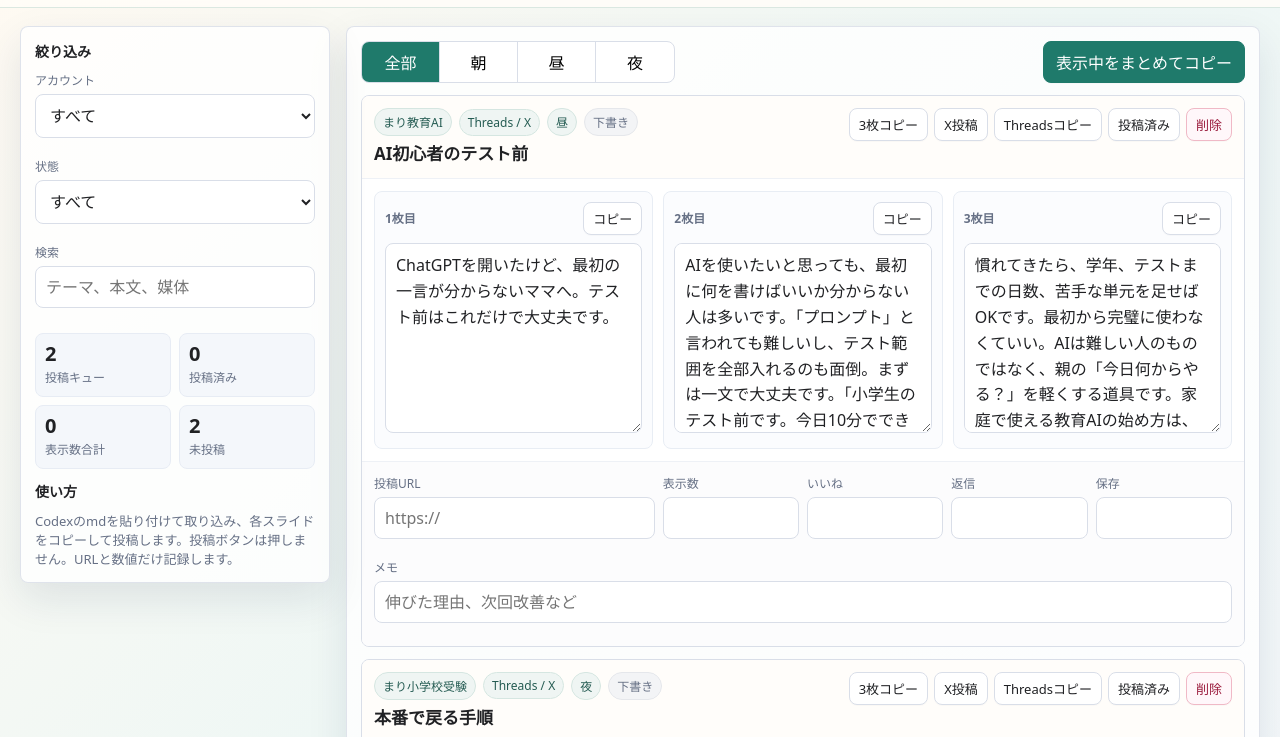
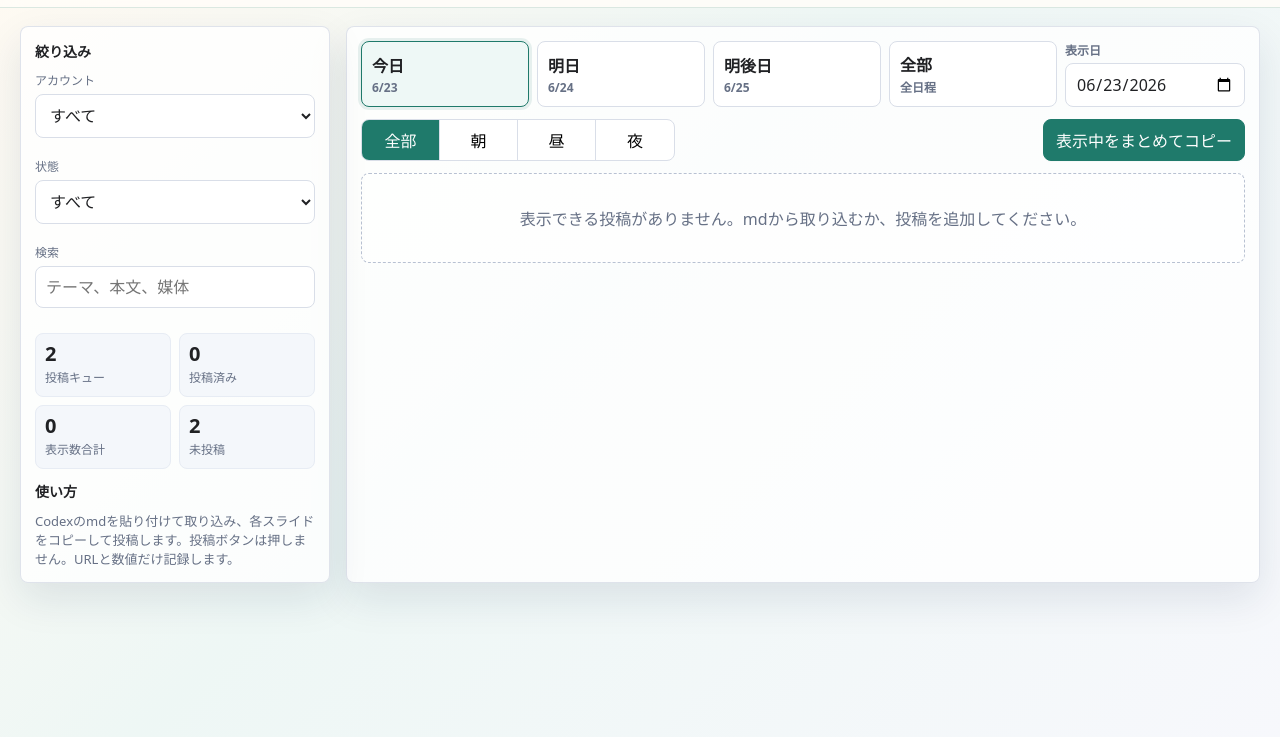
Before and after one commit to mari-mandgo/sns-automanager-lite, a plain HTML site: page index.html in a window 1280 px wide. Shown: the part 63-800 px from the top of the page. Drawn offline with Linux system fonts and the light colour scheme.

Commit message:
Add files via upload

```diff
--- a/index.html
+++ b/index.html
@@ -168,6 +168,51 @@
       gap: 12px;
       margin-bottom: 12px;
       flex-wrap: wrap;
+    }
+
+    .calendar-bar {
+      display: grid;
+      grid-template-columns: repeat(4, minmax(0, 1fr)) minmax(180px, .8fr);
+      gap: 8px;
+      margin-bottom: 12px;
+    }
+
+    .date-pill {
+      border: 1px solid var(--line);
+      background: #fff;
+      border-radius: 8px;
+      padding: 10px;
+      color: var(--ink);
+      font-weight: 800;
+      cursor: pointer;
+      text-align: left;
+    }
+
+    .date-pill span {
+      display: block;
+      color: var(--muted);
+      font-size: 12px;
+      font-weight: 700;
+      margin-top: 2px;
+    }
+
+    .date-pill.active {
+      border-color: var(--accent);
+      background: #eef8f6;
+      color: var(--accent-strong);
+      box-shadow: 0 0 0 3px rgba(31, 122, 107, .1);
+    }
+
+    .calendar-picker {
+      display: flex;
+      flex-direction: column;
+      gap: 4px;
+    }
+
+    .calendar-picker label {
+      color: var(--muted);
+      font-size: 12px;
+      font-weight: 700;
     }
 
     .tabs {
@@ -358,6 +403,8 @@
       .card-tools { justify-content: flex-start; }
       .tabs { width: 100%; }
       .tab { flex: 1; min-width: 0; }
+      .calendar-bar { grid-template-columns: repeat(2, minmax(0, 1fr)); }
+      .calendar-picker { grid-column: 1 / -1; }
     }
   </style>
 </head>
@@ -423,6 +470,16 @@
       </aside>
 
       <section class="workspace">
+        <div class="calendar-bar" aria-label="date navigation">
+          <button class="date-pill active" data-date-mode="today">今日<span id="labelToday"></span></button>
+          <button class="date-pill" data-date-mode="tomorrow">明日<span id="labelTomorrow"></span></button>
+          <button class="date-pill" data-date-mode="dayAfter">明後日<span id="labelDayAfter"></span></button>
+          <button class="date-pill" data-date-mode="all">全部<span>全日程</span></button>
+          <div class="calendar-picker">
+            <label for="datePicker">表示日</label>
+            <input id="datePicker" type="date">
+          </div>
+        </div>
         <div class="toolbar">
           <div class="tabs" role="tablist" aria-label="time tabs">
             <button class="tab active" data-time="all">全部</button>
@@ -556,6 +613,7 @@
 
     let state = loadState();
     let activeTime = "all";
+    let activeDate = todayString();
 
     const els = {
       queue: document.getElementById("queue"),
@@ -569,8 +627,35 @@
       toast: document.getElementById("toast"),
       importDialog: document.getElementById("importDialog"),
       addDialog: document.getElementById("addDialog"),
-      mdInput: document.getElementById("mdInput")
+      mdInput: document.getElementById("mdInput"),
+      datePicker: document.getElementById("datePicker"),
+      labelToday: document.getElementById("labelToday"),
+      labelTomorrow: document.getElementById("labelTomorrow"),
+      labelDayAfter: document.getElementById("labelDayAfter")
     };
+
+    function todayString() {
+      const date = new Date();
+      date.setMinutes(date.getMinutes() - date.getTimezoneOffset());
+      return date.toISOString().slice(0, 10);
+    }
+
+    function addDays(value, days) {
+      const date = new Date(`${value}T00:00:00`);
+      date.setDate(date.getDate() + days);
+      date.setMinutes(date.getMinutes() - date.getTimezoneOffset());
+      return date.toISOString().slice(0, 10);
+    }
+
+    function shortDateLabel(value) {
+      if (value === "all") return "全日程";
+      const date = new Date(`${value}T00:00:00`);
+      return `${date.getMonth() + 1}/${date.getDate()}`;
+    }
+
+    function timeOrder(value) {
+      return { "朝": 1, "昼": 2, "夕方": 3, "夜": 4, "未定": 9 }[value] || 8;
+    }
 
     function loadState() {
       const raw = localStorage.getItem(STORAGE_KEY);
@@ -624,8 +709,13 @@
         const text = [item.account, item.platform, item.timeSlot, item.theme, ...(item.slides || [])].join(" ").toLowerCase();
         return (account === "all" || item.account === account)
           && (status === "all" || item.status === status)
+          && (activeDate === "all" || item.date === activeDate)
           && (activeTime === "all" || item.timeSlot === activeTime)
           && (!query || text.includes(query));
+      }).sort((a, b) => {
+        const dateCompare = String(a.date || "").localeCompare(String(b.date || ""));
+        if (dateCompare) return dateCompare;
+        return timeOrder(a.timeSlot) - timeOrder(b.timeSlot);
       });
     }
 
@@ -646,6 +736,7 @@
     }
 
     function render() {
+      syncDateControls();
       renderStats();
       const items = filteredItems();
       if (!items.length) {
@@ -653,6 +744,29 @@
         return;
       }
       els.queue.innerHTML = items.map(item => cardTemplate(item)).join("");
+    }
+
+    function syncDateControls() {
+      const today = todayString();
+      const tomorrow = addDays(today, 1);
+      const dayAfter = addDays(today, 2);
+      els.labelToday.textContent = shortDateLabel(today);
+      els.labelTomorrow.textContent = shortDateLabel(tomorrow);
+      els.labelDayAfter.textContent = shortDateLabel(dayAfter);
+      if (activeDate !== "all") els.datePicker.value = activeDate;
+      document.querySelectorAll("[data-date-mode]").forEach(button => {
+        const mode = button.dataset.dateMode;
+        const value = mode === "today" ? today
+          : mode === "tomorrow" ? tomorrow
+          : mode === "dayAfter" ? dayAfter
+          : "all";
+        button.classList.toggle("active", value === activeDate);
+      });
+    }
+
+    function setActiveDate(value) {
+      activeDate = value || todayString();
+      render();
     }
 
     function cardTemplate(item) {
@@ -1085,6 +1199,22 @@
       });
     });
 
+    document.querySelectorAll("[data-date-mode]").forEach(button => {
+      button.addEventListener("click", () => {
+        const today = todayString();
+        const mode = button.dataset.dateMode;
+        const value = mode === "today" ? today
+          : mode === "tomorrow" ? addDays(today, 1)
+          : mode === "dayAfter" ? addDays(today, 2)
+          : "all";
+        setActiveDate(value);
+      });
+    });
+
+    els.datePicker.addEventListener("input", event => {
+      setActiveDate(event.target.value || todayString());
+    });
+
     ["accountFilter", "statusFilter", "searchInput"].forEach(id => {
       document.getElementById(id).addEventListener("input", render);
     });
```
